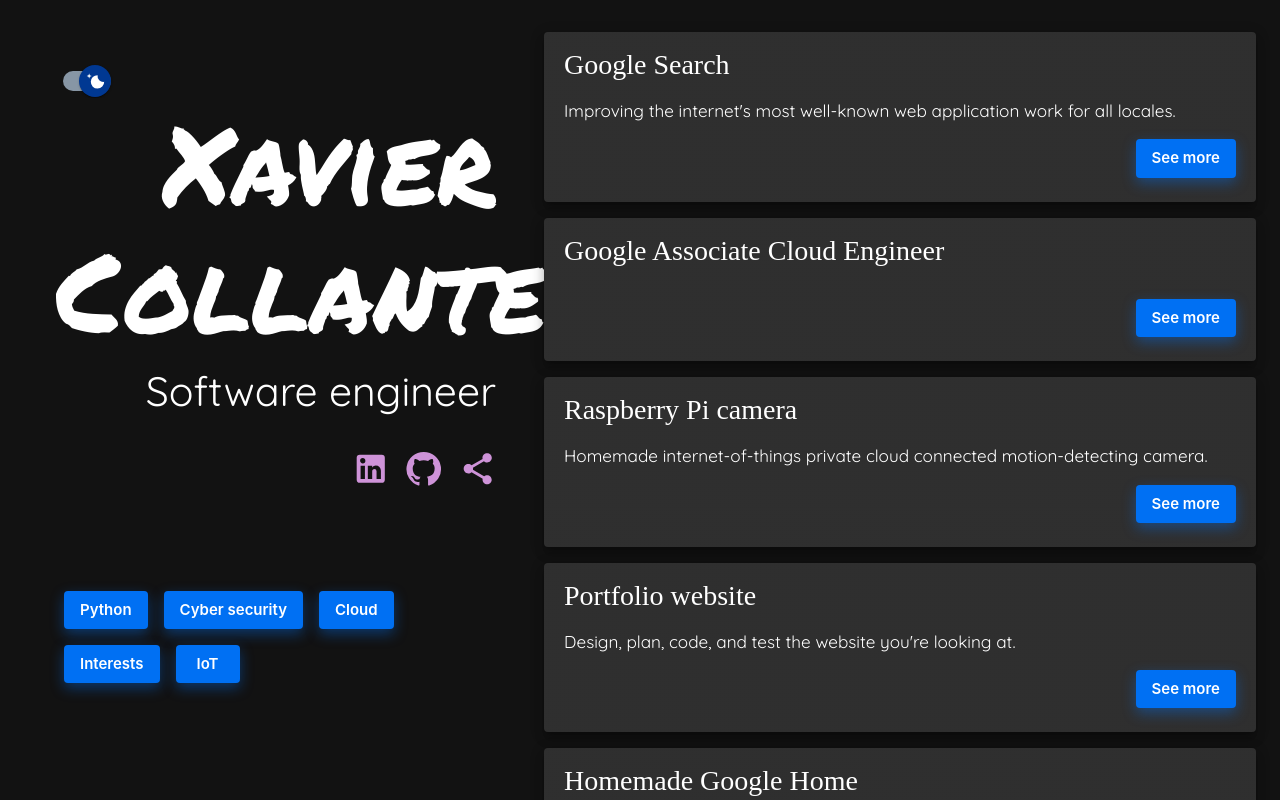
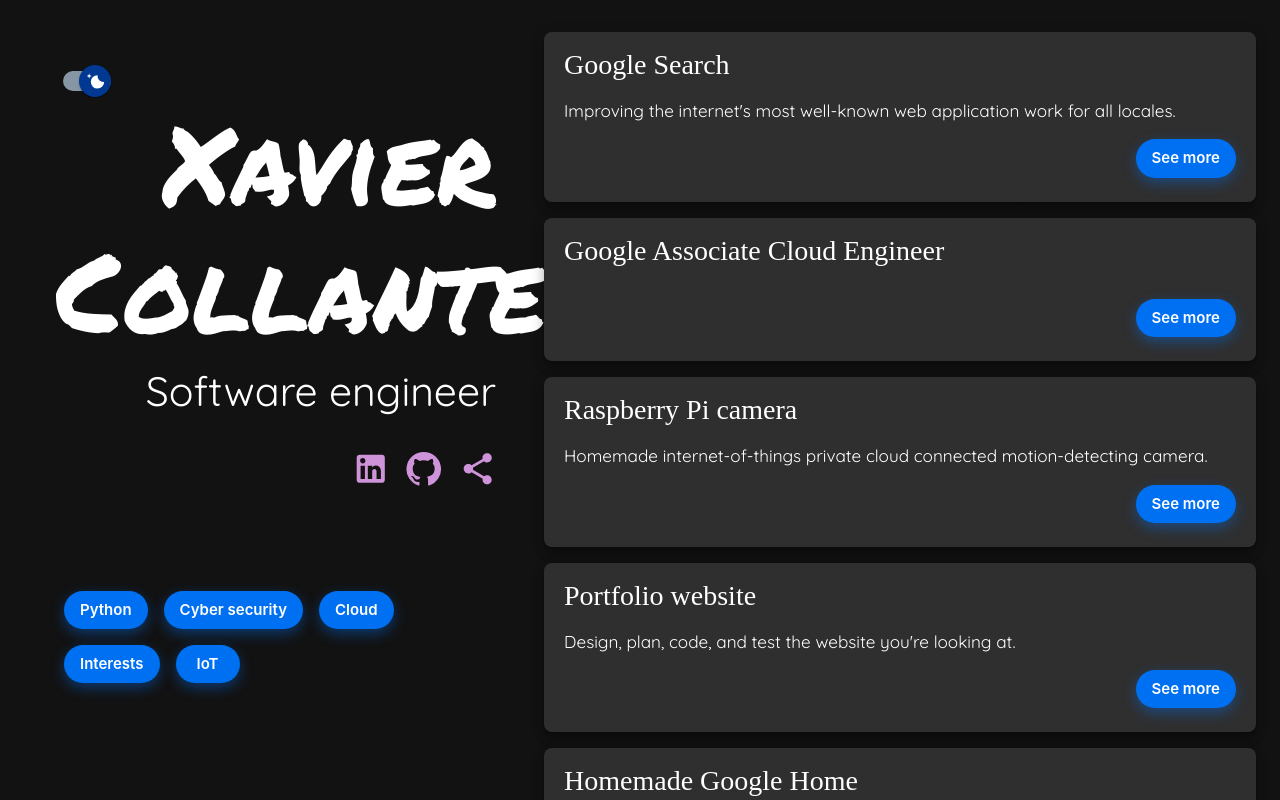
Before and after one commit to xcollantes/portfolio, a Next.js app: page / in a window 1280 px wide. Shown: the top 800 px of the page. Built offline with nearby package versions, Linux system fonts and the light colour scheme; no server answers; a web font is replaced by a local one.

Commit message:
Adjust theme
Signed-off-by: Xavier Collantes <collantes.xavier@gmail.com>

```diff
--- a/themes/theme.ts
+++ b/themes/theme.ts
@@ -34,10 +34,12 @@ export const base = {
           textTransform: "none",
           fontWeight: 600,
           boxShadow: `0px 5px 14px 0px rgba(0,118,255,0.39)`,
+          borderRadius: 28,
         },
         outlined: { boxShadow: "none" },
       },
     },
+    MuiCard: { styleOverrides: { root: { borderRadius: 8 } } },
   },
 }
 
```
